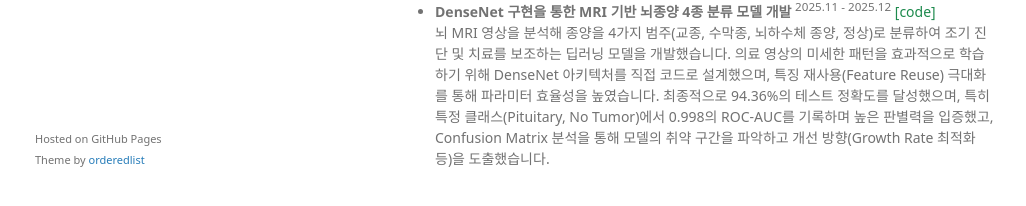
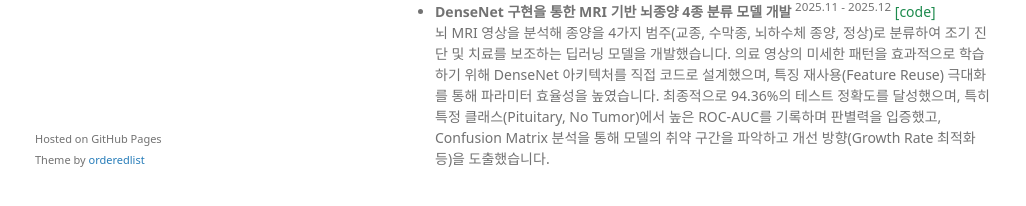
Before and after one commit to zlnre/zlnre.github.io, a Jekyll site: the page built from index.md, in a window 1280 px wide and 1374 px high. Shown: the part 1135-1341 px from the top of the window, without its empty margins (125-1151 px from the left). Built offline with Jekyll 4.4.1, drawn with Linux system fonts in a browser that asks for light colours; some web fonts are replaced; a style sheet for code colours, icons or effects is not loaded.

Commit message:
Update index.md

```diff
--- a/index.md
+++ b/index.md
@@ -53,4 +53,4 @@ I have a keen interest in AI and Backend Development.
 리조트 내 식음업장의 운영 효율화를 위해 과거 매출 데이터와 외부 요인을 분석하여 향후 7일간의 메뉴별 수요를 예측하는 AI 모델을 개발했습니다. 시계열 데이터의 장기 의존성 문제를 해결하기 위해 GRU 기반의 Seq2Seq 아키텍처를 채택하였으며, 제한된 자원 내에서 성능과 학습 속도의 균형을 맞추기 위해 LSTM 대신 가벼운 GRU 구조를 선택했습니다. 각 업장과 메뉴의 고유 특성을 반영하기 위해 Embedding Layer를 활용하고, 학습 안정성을 높이기 위해 Teacher Forcing 기법을 적용하여 SMAPE 기준 베이스라인 대비 우수한 예측 성능을 달성했습니다.
 
 - **DenseNet 구현을 통한 MRI 기반 뇌종양 4종 분류 모델 개발** <sup>2025.11 - 2025.12</sup> <a class="code" href="https://github.com/zlnre/Densenet-brain-tumors">[code]</a> <br/>
-뇌 MRI 영상을 분석해 종양을 4가지 범주(교종, 수막종, 뇌하수체 종양, 정상)로 분류하여 조기 진단 및 치료를 보조하는 딥러닝 모델을 개발했습니다. 의료 영상의 미세한 패턴을 효과적으로 학습하기 위해 DenseNet 아키텍처를 직접 코드로 설계했으며, 특징 재사용(Feature Reuse) 극대화를 통해 파라미터 효율성을 높였습니다. 최종적으로 94.36%의 테스트 정확도를 달성했으며, 특히 특정 클래스(Pituitary, No Tumor)에서 0.998의 ROC-AUC를 기록하며 높은 판별력을 입증했고, Confusion Matrix 분석을 통해 모델의 취약 구간을 파악하고 개선 방향(Growth Rate 최적화 등)을 도출했습니다.
+뇌 MRI 영상을 분석해 종양을 4가지 범주(교종, 수막종, 뇌하수체 종양, 정상)로 분류하여 조기 진단 및 치료를 보조하는 딥러닝 모델을 개발했습니다. 의료 영상의 미세한 패턴을 효과적으로 학습하기 위해 DenseNet 아키텍처를 직접 코드로 설계했으며, 특징 재사용(Feature Reuse) 극대화를 통해 파라미터 효율성을 높였습니다. 최종적으로 94.36%의 테스트 정확도를 달성했으며, 특히 특정 클래스(Pituitary, No Tumor)에서 높은 ROC-AUC를 기록하며 판별력을 입증했고, Confusion Matrix 분석을 통해 모델의 취약 구간을 파악하고 개선 방향(Growth Rate 최적화 등)을 도출했습니다.
```
